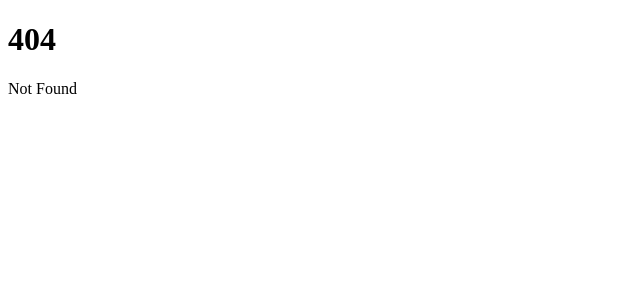
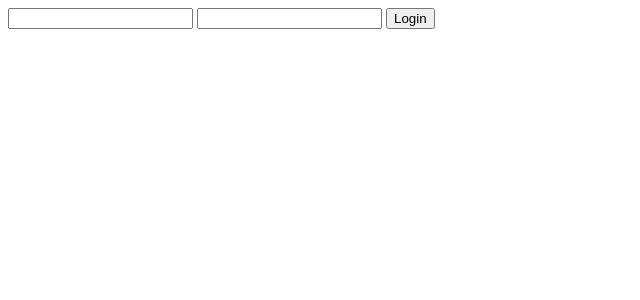
Before and after one commit to dev-sanghoon/today-client, a SvelteKit app: page /login in a window 1280 px wide. Before the commit this address had no page. Shown: the top 300 px of the page, without its empty margins (0-640 px from the left). Built offline with nearby package versions, Linux system fonts and the light colour scheme.

Commit message:
create separated login page

```diff
--- /dev/null
+++ b/src/routes/login/+page.svelte
@@ -0,0 +1,20 @@
+<script>
+	import axios from 'axios';
+	import { goto } from '$app/navigation';
+
+	let id = '';
+	let password = '';
+
+	async function doLogin() {
+		const response = await axios.post('/api/login', { id, password }, { withCredentials: true });
+		if (response.data.success) {
+			goto('/');
+		}
+	}
+</script>
+
+<div>
+	<input bind:value={id} />
+	<input type="password" bind:value={password} />
+	<button on:click={doLogin}>Login</button>
+</div>
```
Also changed, not shown: src/routes/+page.svelte (+1 -19 lines).
